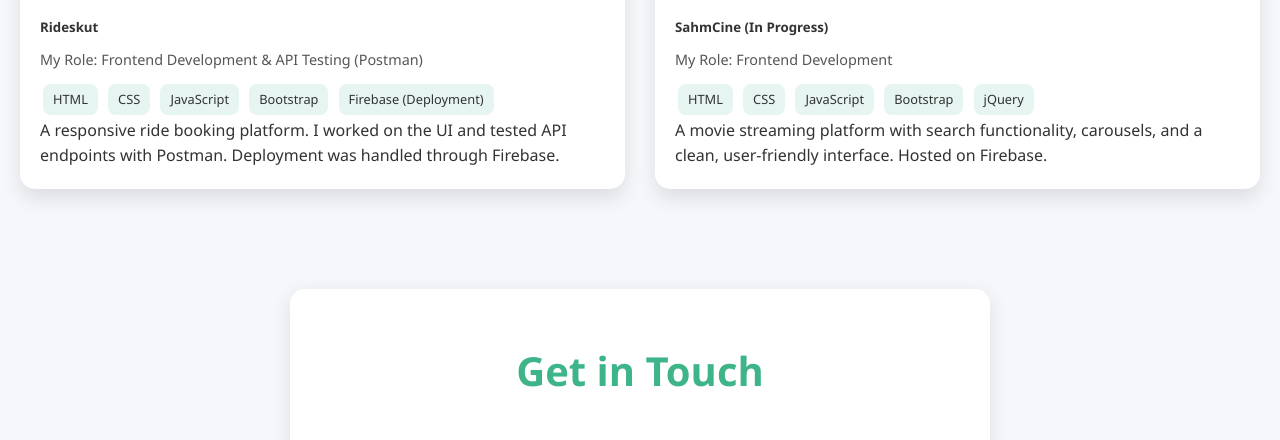
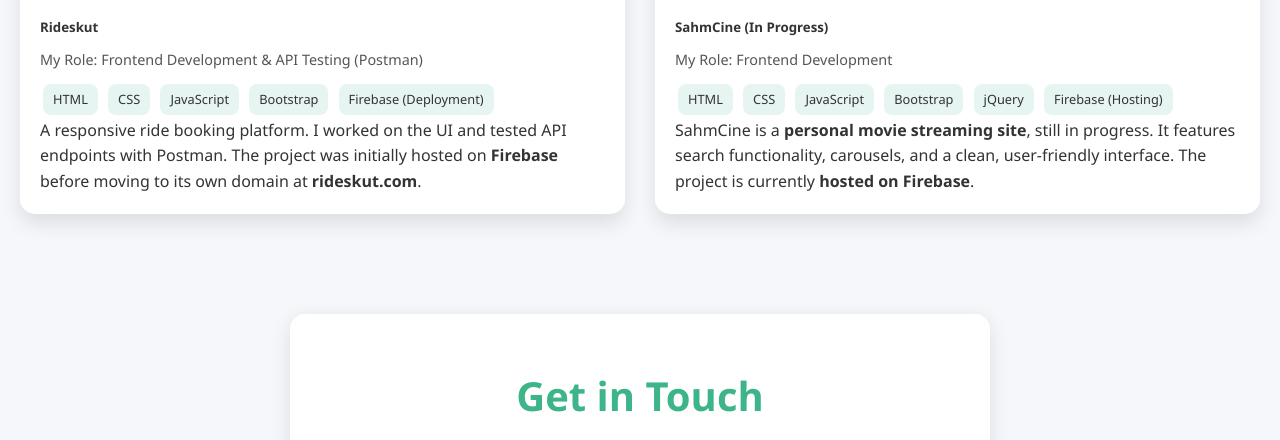
Before and after one commit to sahmwel/Sahm-portfolio, a plain HTML site: page index.html in a window 1280 px wide. Shown: the part 1506-1946 px from the top of the page. Drawn offline with nearby package versions, Linux system fonts and the light colour scheme.

Commit message:
My Portfolio

```diff
--- a/index.html
+++ b/index.html
@@ -195,7 +195,11 @@
             <span class="badge">Bootstrap</span>
             <span class="badge">Firebase (Deployment)</span>
           </div>
-          <p>A responsive ride booking platform. I worked on the UI and tested API endpoints with Postman. Deployment was handled through Firebase.</p>
+          <p>
+            A responsive ride booking platform. I worked on the UI and tested API endpoints with Postman.
+            The project was initially hosted on <strong>Firebase</strong> before moving to its own domain at
+            <strong>rideskut.com</strong>.
+          </p>
         </div>
       </div>
 
@@ -219,13 +223,18 @@
             <span class="badge">HTML</span>
             <span class="badge">CSS</span>
             <span class="badge">JavaScript</span>
-            <span class="badge">Bootstrap</span>
-            <span class="badge">jQuery</span>
-          </div>
-          <p>A movie streaming platform with search functionality, carousels, and a clean, user-friendly interface. Hosted on Firebase.</p>
+          <span class="badge">Bootstrap</span>
+          <span class="badge">jQuery</span>
+          <span class="badge">Firebase (Hosting)</span>
         </div>
+        <p>
+          SahmCine is a <strong>personal movie streaming site</strong>, still in progress.
+          It features search functionality, carousels, and a clean, user-friendly interface.
+          The project is currently <strong>hosted on Firebase</strong>.
+        </p>
       </div>
     </div>
+
   </section>
 
   <!-- Get in Touch -->
```
